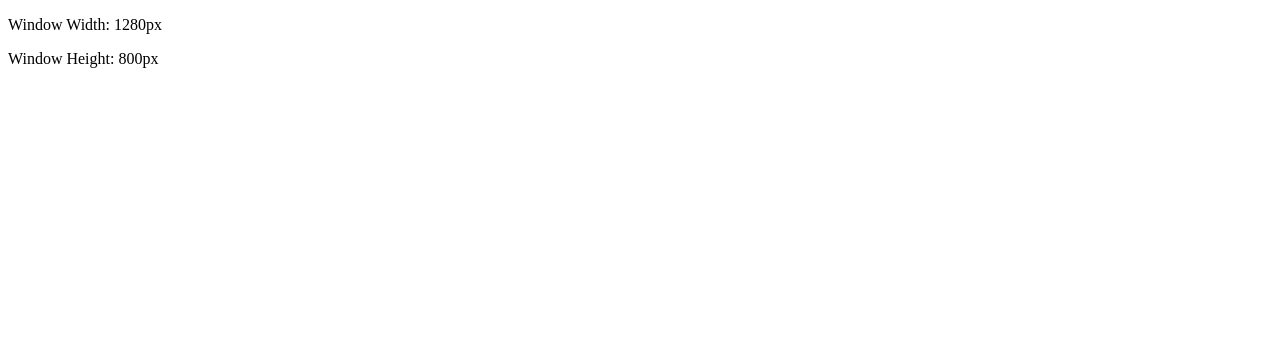
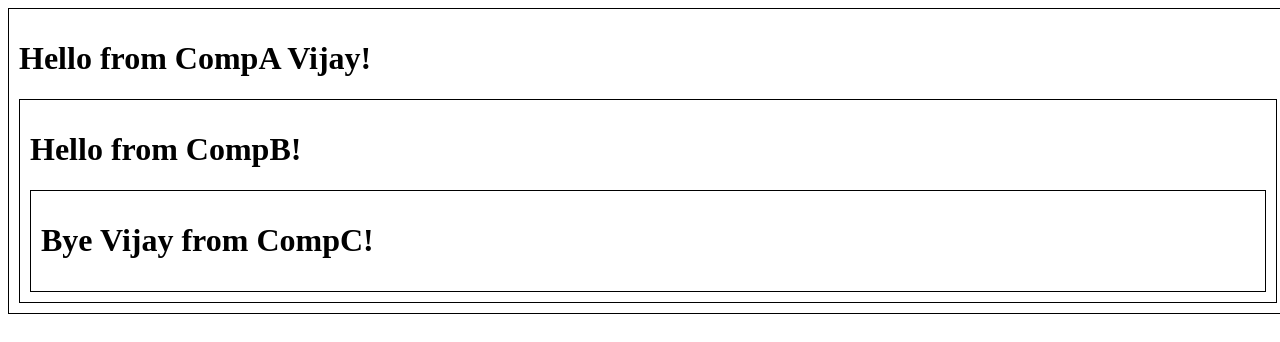
Before and after one commit to vijaym105/React-, a React (Vite) app in the folder my-react-app/: page / in a window 1280 px wide. Shown: the top 342 px of the page. Built offline with nearby package versions, Linux system fonts and the light colour scheme.

Commit message:
useContext

```diff
--- a/my-react-app/src/App.jsx
+++ b/my-react-app/src/App.jsx
@@ -1,10 +1,11 @@
-import ToDoList from "./ToDoList"
+import CompA from "./CompA"
+
 
 
 
 function App(){
   return(
-<ToDoList />
+<CompA />
   )
 }
 
--- /dev/null
+++ b/my-react-app/src/CompA.jsx
@@ -0,0 +1,18 @@
+import React, { useState, createContext } from 'react';
+import CompB from './CompB';
+export const UserContext = createContext();
+
+function CompA() {
+    const [user, setUser] = useState("Vijay");
+    return (
+        <div className='box'>
+             <h1>Hello from CompA {user}!</h1>
+            <UserContext.Provider value = {user}>
+            <CompB user ={user}/>
+            </UserContext.Provider>
+
+        </div>
+    );
+}
+
+export default CompA;
--- /dev/null
+++ b/my-react-app/src/CompB.jsx
@@ -0,0 +1,13 @@
+import React from 'react';
+import CompC from './CompC';
+
+function CompB(props) {
+    return (
+        <div className='box'>
+            <h1>Hello from CompB!</h1>
+            <CompC user = {props.user}/>
+        </div>
+    );
+}
+
+export default CompB;
--- /dev/null
+++ b/my-react-app/src/CompC.jsx
@@ -0,0 +1,15 @@
+import React, { useContext } from 'react';
+import { UserContext } from './CompA';
+
+function CompC() {
+    const user = useContext(UserContext);
+
+    return (
+        <div  className='box'>
+            <h1>Bye {user} from CompC!</h1>
+
+        </div>
+    );
+}
+
+export default CompC;
--- a/my-react-app/src/ToDoList.jsx
+++ /dev/null
@@ -1,62 +0,0 @@
-import { func } from "prop-types";
-import { useEffect, useState } from "react";
-
-function ToDoList(){
-    const [width, setWdith] = useState(window.innerWidth);
-    const [height, setHeight] = useState(window.innerHeight);
-
-    useEffect(() =>{
-    window.addEventListener("resize", handleSize )
-        console.log("event added baibe");
-
-},[])
-        function handleSize(){
-            setHeight(window.innerHeight);
-            setWdith(window.innerWidth);
-        }
-    return(
-        <>
-        <p>Window Width: {width}px</p>
-        <p> Window Height: {height}px </p>
-        </>
-    )
-}
-
-
-
-export default ToDoList
-
-
-
-// Code for useEffect (Counter)
-// function ToDoList(){
-//     const [count, setCount] = useState(0);
-//     const [color, setColor] = useState("green")
-
-//     useEffect(() => {
-//         document.title = `Count: ${count} `
-
-
-//         return () => {
-
-//         }
-//     },[count, color])
-//     function AddCount(){
-//         setCount(c => c+1)
-//     }
-//     function SubCount(){
-//         setCount(c => c-1)
-//     }
-//     function Chngcolor(){
-//         setColor(c => c == "green" ? "red" : "green")
-//     }
-//     return(
-//         <div>
-//             <h2>This is counter</h2>
-//             <h4>Count: {count}</h4>
-//             <button onClick={AddCount}>Add</button>
-//             <button onClick={SubCount}>Sub</button><br />
-//             <button onClick={Chngcolor}>Change Color</button>
-//         </div>
-//     )
-// }
--- a/my-react-app/src/index.css
+++ b/my-react-app/src/index.css
@@ -1,38 +1,9 @@
-.head {
-  font-size: 30px;
-  font-weight: 500;
-  margin: 10px;
+html,
+body {
+  height: 100%;
+  width: 100%;
 }
-
-.inps input {
-  height: 40px;
-  width: 180px;
-  font-size: 18px;
-  padding: 5px;
+.box {
+  border: 1px solid black;
+  padding: 10px;
 }
-
-.textdes {
-  gap: 10px;
-  color: rgb(4, 48, 48);
-}
-
-.add-btn {
-  height: 55px;
-  width: 60px;
-  font-size: 16px;
-  font-weight: 600;
-  background-color: rgba(4, 189, 4, 0.712);
-}
-
-.Remove-btn {
-  margin: 10px;
-  height: 30px;
-  width: 90px;
-  font-size: 16px;
-  font-weight: 600;
-  background-color: rgba(255, 0, 0, 0.637);
-}
-
-button {
-  cursor: pointer;
-}
```
Also changed, not shown: my-react-app/src/assets/textured img.avif (added).
